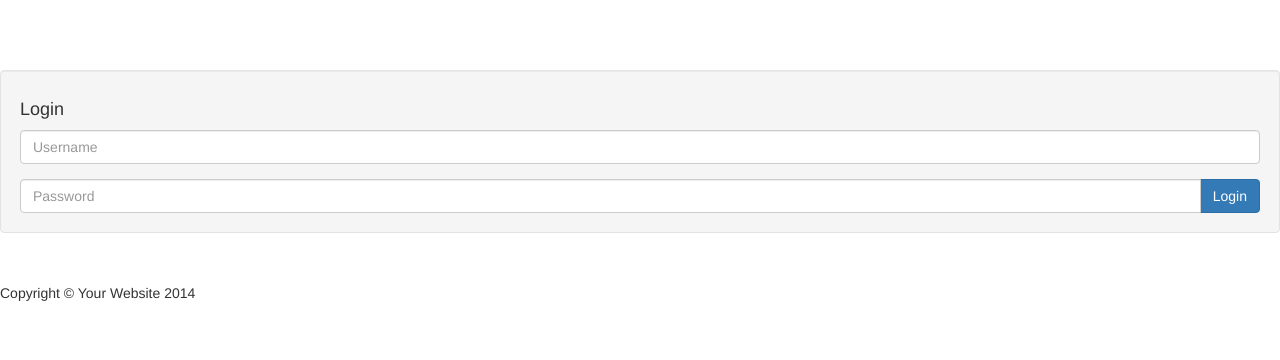
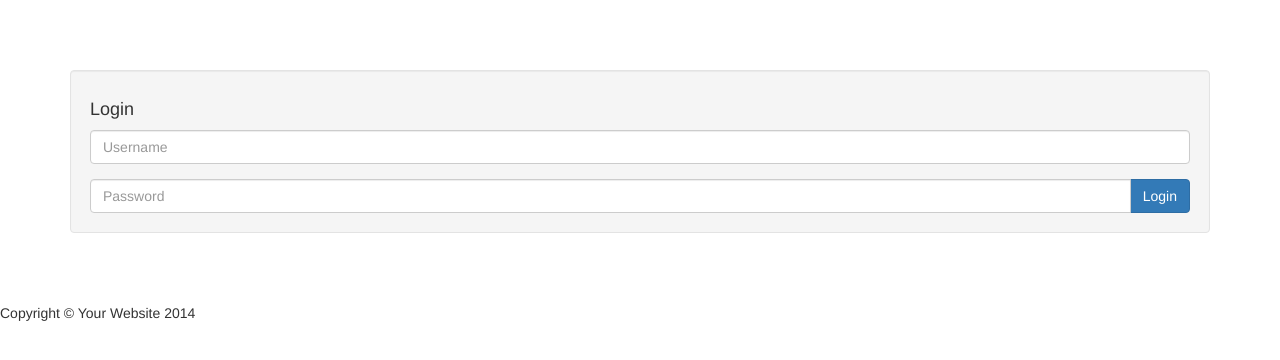
Before and after one commit to SaminYeaser/Content-Management-System-3, a PHP site: page /cms3/home.php in a window 1280 px wide. Shown: the top 360 px of the page. Run offline with PHP 8.4, Linux system fonts and the light colour scheme.

Commit message:
Home page designing

```diff
--- a/home.php
+++ b/home.php
@@ -5,8 +5,11 @@
 ob_start();
 session_start();
 ?>
-
+<div class="row">
+    <div class="container">
+<div class="col-6">
 <div class="well">
+    <h4></h4>
     <h4>Login</h4>
     <form action="includes/login.php" method="post">
         <div class="form-group">
@@ -18,6 +21,9 @@
                     <button class="btn btn-primary" name="login" type="submit">Login</button>
                 </span>
         </div>
+</div>
+</div>
+    </div>
     </form>
     <!-- /.input-group -->
 </div>
```
